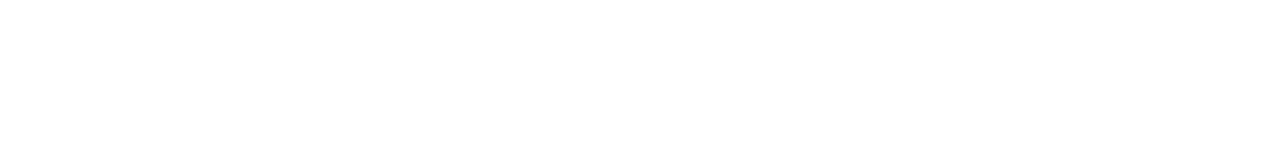
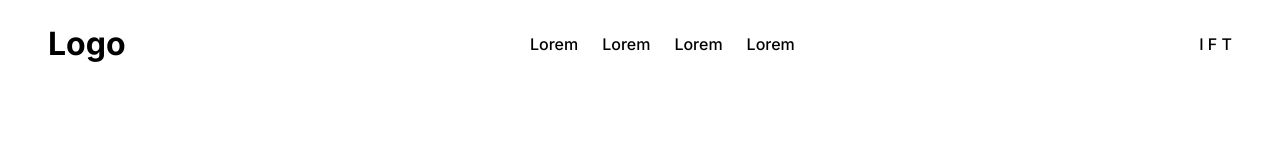
Before and after one commit to usigna/15-javascript-projects, a plain HTML site: page project-4/index.html in a window 1280 px wide. Drawn offline with Linux system fonts and the light colour scheme.

Commit message:
Add project 4 - navbar

```diff
--- a/project-4/css/style.css
+++ b/project-4/css/style.css
@@ -14,6 +14,79 @@ body {
   height: 100%;
   color: #000;
   background-color: #fff;
-  font-weight: 400;
+  font-weight: 500;
   font-family: "Inter", sans-serif;
 }
+
+.header {
+  display: flex;
+  align-items: center;
+  justify-content: space-between;
+  padding: 24px 48px;
+}
+
+h1 {
+  margin: 0;
+}
+
+.hamburger {
+  width: 32px;
+  height: 32px;
+  background-color: transparent;
+  border: none;
+}
+
+.hamburger img {
+  width: 100%;
+}
+
+.menu {
+  display: flex;
+  flex-direction: column;
+  gap: 24px;
+  list-style: none;
+  display: none;
+}
+
+.show-menu {
+  width: 300px;
+  display: flex;
+  position: absolute;
+  left: 48px;
+  padding: 24px 0;
+}
+
+.rotate {
+  transform: rotate(90deg);
+}
+
+.menu a {
+  color: #000;
+  text-decoration: none;
+}
+
+.social-media {
+  display: flex;
+  gap: 24px;
+  display: none;
+}
+
+.social-media__item {
+  color: #000;
+  text-decoration: none;
+}
+
+@media screen and (min-width: 1000px) {
+  .hamburger {
+    display: none;
+  }
+
+  .menu {
+    display: flex;
+    flex-direction: row;
+  }
+
+  .social-media {
+    display: block;
+  }
+}
--- a/project-4/index.html
+++ b/project-4/index.html
@@ -4,10 +4,35 @@
   <meta charset="UTF-8" />
   <meta name="viewport" content="width=device-width, initial-scale=1.0" />
   <title>15 JavaScript Projects | Project 1</title>
-  <link href="https://fonts.googleapis.com/css2?family=Inter:wght@400;700&display=swap" rel="stylesheet" />
+  <link href="https://fonts.googleapis.com/css2?family=Inter:wght@500;700&display=swap" rel="stylesheet" />
   <link rel="stylesheet" href="css/style.css" />
 </head>
 <body>
 
+  <header class="header">
+    <h1 class="logo">
+      Logo
+    </h1>
+    <div class="navigation">
+      <button class="hamburger">
+        <img src="img/hamburger.svg" alt="Otwórz/zamknij menu." />
+      </button>
+      <nav class="nav">
+        <ul class="menu">
+          <li><a href="">Lorem</a></li>
+          <li><a href="">Lorem</a></li>
+          <li><a href="">Lorem</a></li>
+          <li><a href="">Lorem</a></li>
+        </ul>
+      </nav>
+    </div>
+    <div class="social-media">
+      <a href="" class="social-media__item">I</a>
+      <a href="" class="social-media__item">F</a>
+      <a href="" class="social-media__item">T</a>
+    </div>
+  </header>
+
+  <script src="js/app.js"></script>
 </body>
 </html>
--- a/project-4/js/app.js
+++ b/project-4/js/app.js
@@ -0,0 +1,13 @@
+const menu = document.querySelector('.menu');
+const hamburgerBtn = document.querySelector('.hamburger');
+
+hamburgerBtn.addEventListener('click', () => {
+
+  if (hamburgerBtn.classList.contains('rotate')) {
+    hamburgerBtn.classList.remove('rotate');
+    menu.classList.remove('show-menu');
+  } else {
+    hamburgerBtn.classList.add('rotate');
+    menu.classList.add('show-menu');
+  }
+});
```
Also changed, not shown: project-4/img/hamburger.svg (added).
